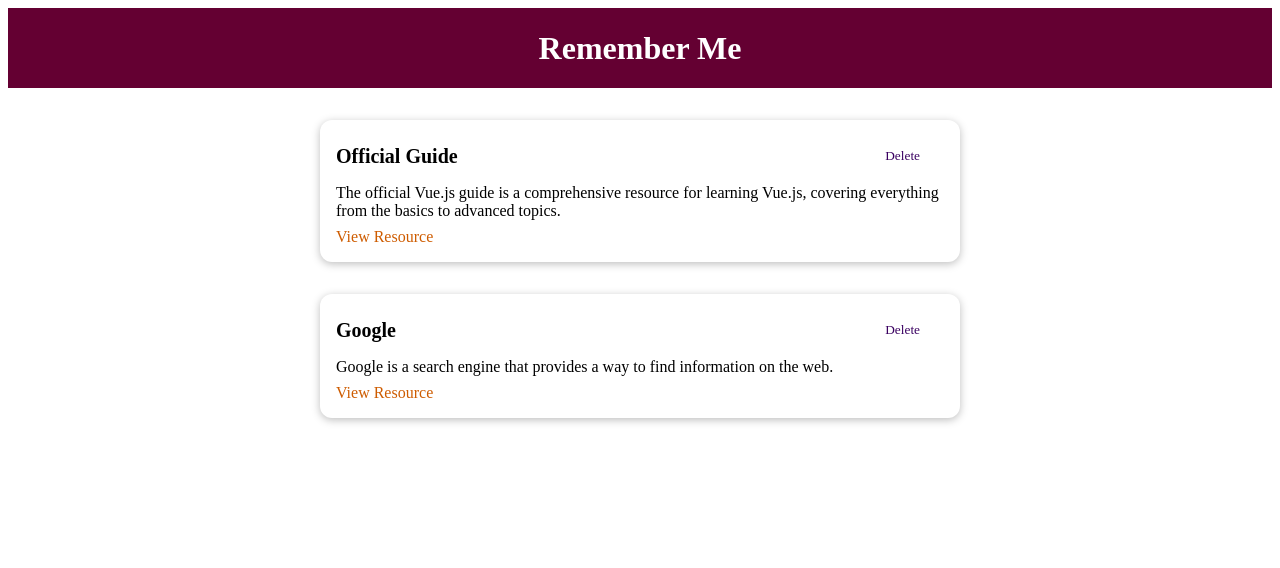
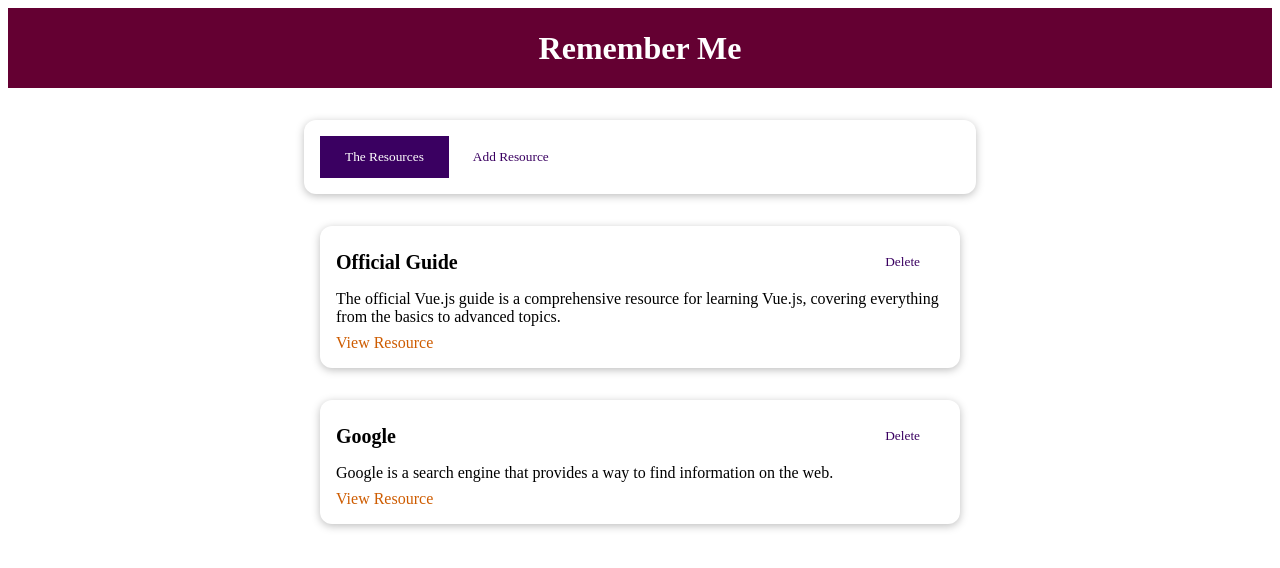
Before and after one commit to jahidarif/learning-vue-project, a Vue app in the folder prj-cmp-01-starting-setup/: page / in a window 1280 px wide. Shown: the top 568 px of the page. Built offline with nearby package versions, Linux system fonts and the light colour scheme.

Commit message:
dynamic components are enabled

```diff
--- a/prj-cmp-01-starting-setup/src/App.vue
+++ b/prj-cmp-01-starting-setup/src/App.vue
@@ -1,36 +1,16 @@
 <template>
   <div>
-  <the-header title="Remember Me"></the-header>
-  <StoredResource :resources="storeResources"></StoredResource>
+    <the-header title="Remember Me"></the-header>
+    <the-resources></the-resources>
   </div>
 </template>
 <script>
-import StoredResource from './components/learning-resources/StoredResource.vue';
 import TheHeader from './components/layouts/TheHeader.vue';
+import TheResources from './components/learning-resources/TheResources.vue';
 export default {
   components: {
-    StoredResource,
-    TheHeader
-  },
-  data() {
-    return {
-      storeResources: [
-        {
-          id: 'offcicial-guide',
-          title: 'Official Guide',
-          description:
-            'The official Vue.js guide is a comprehensive resource for learning Vue.js, covering everything from the basics to advanced topics.',
-          link: 'https://vuejs.org',
-        },
-        {
-          id: 'google',
-          title: 'Google',
-          description:
-            'Google is a search engine that provides a way to find information on the web.',
-          link: 'https://google.com',
-        },
-      ],
-    };
+    TheHeader,
+    TheResources,
   },
 };
 </script>
--- /dev/null
+++ b/prj-cmp-01-starting-setup/src/components/learning-resources/AddResource.vue
@@ -0,0 +1,4 @@
+<template>
+    <div>Add Resource</div>
+</template>
+<script></script>
--- a/prj-cmp-01-starting-setup/src/components/learning-resources/StoredResource.vue
+++ b/prj-cmp-01-starting-setup/src/components/learning-resources/StoredResources.vue
@@ -1,7 +1,7 @@
 <template>
      <ul>
     <LearningResource
-      v-for="resource in resources"
+      v-for="resource in storeResources"
       :key="resource.id"
       :title="resource.title"
       :description="resource.description"
@@ -13,7 +13,7 @@
 import LearningResource from './LearningResource.vue';
 
   export default{
-    props: ['resources'],
+    inject: ['storeResources'],
     components: {
       LearningResource
     }
--- /dev/null
+++ b/prj-cmp-01-starting-setup/src/components/learning-resources/TheResources.vue
@@ -0,0 +1,78 @@
+<template>
+  <div>
+    <base-card>
+      <base-button
+        @click="setselectedTab('StoredResources')"
+        :mode="storedResButtonMode"
+      >
+        The Resources
+      </base-button>
+
+      <base-button
+        @click="setselectedTab('AddResource')"
+        :mode="addResButtonMode"
+      >
+        Add Resource
+      </base-button>
+    </base-card>
+
+    <component :is="selectedTab"></component>
+  </div>
+</template>
+
+<script>
+import StoredResources from './StoredResources.vue';
+import AddResource from './AddResource.vue';
+
+export default {
+  components: {
+    StoredResources,
+    AddResource,
+  },
+
+  computed: {
+    storedResButtonMode() {
+      return this.selectedTab === 'StoredResources' ? null : 'flat';
+    },
+
+    addResButtonMode() {
+      return this.selectedTab === 'AddResource' ? null : 'flat';
+    },
+  },
+
+  data() {
+    return {
+      selectedTab: 'StoredResources',
+
+      storeResources: [
+        {
+          id: 'offcicial-guide',
+          title: 'Official Guide',
+          description:
+            'The official Vue.js guide is a comprehensive resource for learning Vue.js, covering everything from the basics to advanced topics.',
+          link: 'https://vuejs.org',
+        },
+        {
+          id: 'google',
+          title: 'Google',
+          description:
+            'Google is a search engine that provides a way to find information on the web.',
+          link: 'https://google.com',
+        },
+      ],
+    };
+  },
+
+  provide() {
+    return {
+      storeResources: this.storeResources,
+    };
+  },
+
+  methods: {
+    setselectedTab(tabName) {
+      this.selectedTab = tabName;
+    },
+  },
+};
+</script>
```
